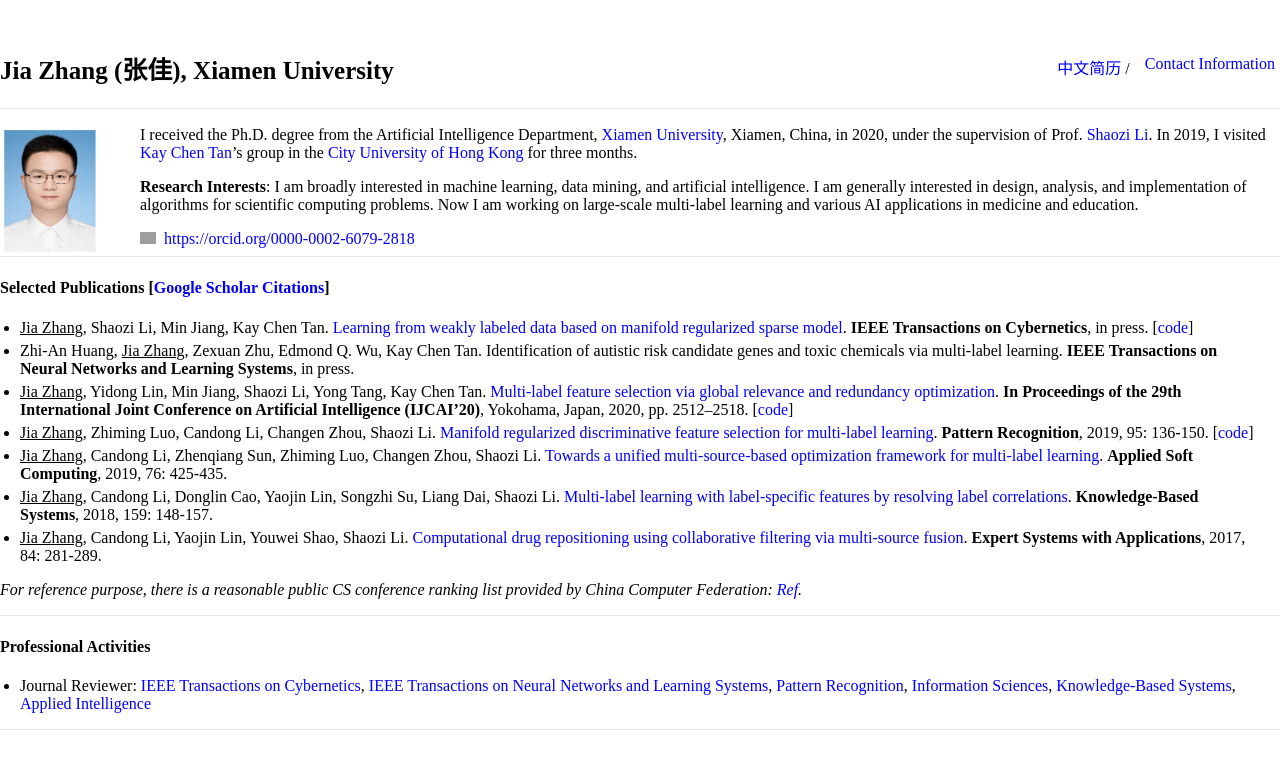
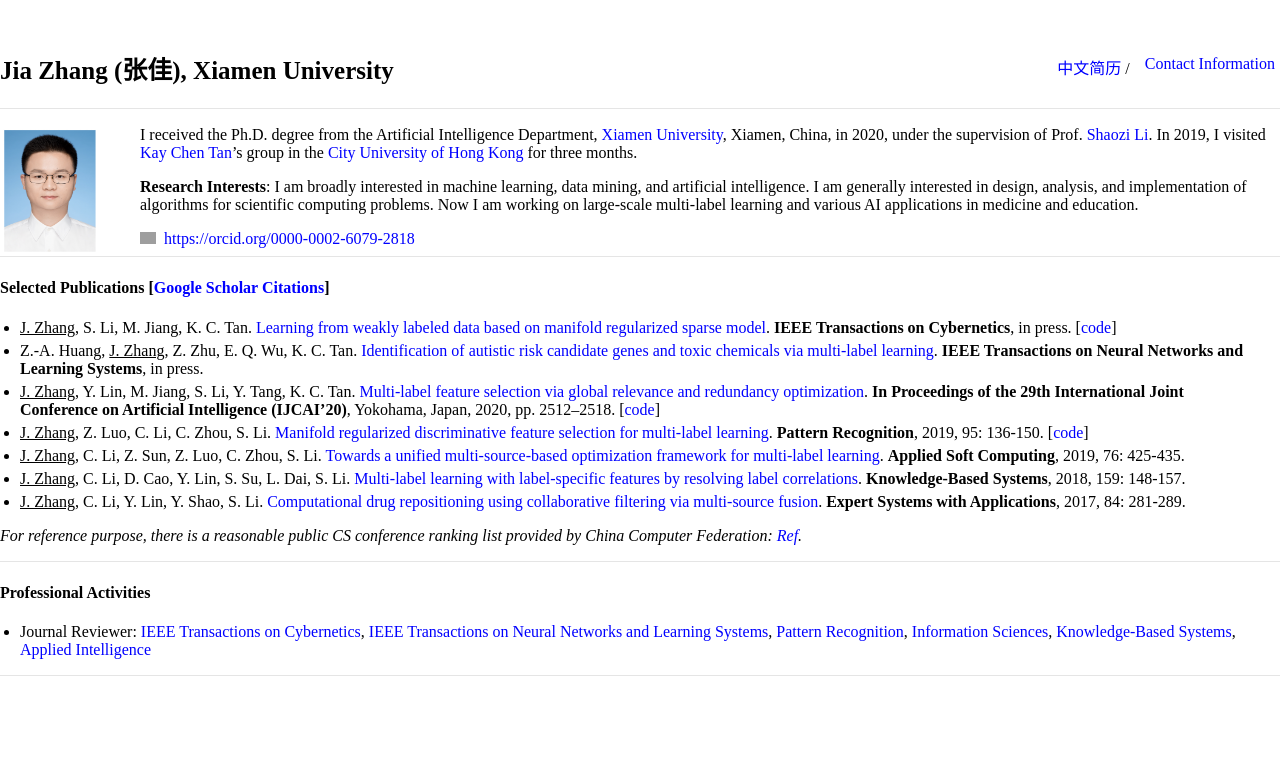
Before and after one commit to jiazhang-ml/jiazhang-ml.github.io, a Jekyll site: the page built from index.md, in a window 1280 px wide, cut to the strip 0-876 px from the top of the page. Shown: the top 769 px of the strip. Built offline with Jekyll 4.4.1, drawn with Linux system fonts in a browser that asks for light colours; grey boxes are pictures that could not be loaded.

Commit message:
Update index.md

```diff
--- a/index.md
+++ b/index.md
@@ -14,13 +14,13 @@ I received the Ph.D. degree from the Artificial Intelligence Department, [Xiamen
 ---
 
 #### Selected Publications [[Google Scholar Citations](https://scholar.google.com/citations?user=yBaTk-gAAAAJ&hl=en)]
-* <u>Jia Zhang</u>, Shaozi Li, Min Jiang, Kay Chen Tan. [Learning from weakly labeled data based on manifold regularized sparse model](09185009.pdf). **IEEE Transactions on Cybernetics**, in press. [[code](MSWL-master.zip)]
-* Zhi-An Huang, <u>Jia Zhang</u>, Zexuan Zhu, Edmond Q. Wu, Kay Chen Tan. Identification of autistic risk candidate genes and toxic chemicals via multi-label learning. **IEEE Transactions on Neural Networks and Learning Systems**, in press.
-* <u>Jia Zhang</u>, Yidong Lin, Min Jiang, Shaozi Li, Yong Tang, Kay Chen Tan. [Multi-label feature selection via global relevance and redundancy optimization](0348.pdf). **In Proceedings of the 29th International Joint Conference on Artificial Intelligence (IJCAI’20)**, Yokohama, Japan, 2020, pp. 2512–2518. [[code](GRRO-master.zip)]
-* <u>Jia Zhang</u>, Zhiming Luo, Candong Li, Changen Zhou, Shaozi Li. [Manifold regularized discriminative feature selection for multi-label learning](1-s2.0-S0031320319302341-main.pdf). **Pattern Recognition**, 2019, 95: 136-150. [[code](MDFS-master.zip)]
-* <u>Jia Zhang</u>, Candong Li, Zhenqiang Sun, Zhiming Luo, Changen Zhou, Shaozi Li. [Towards a unified multi-source-based optimization framework for multi-label learning](1-s2.0-S1568494618307051-main.pdf). **Applied Soft Computing**, 2019, 76: 425-435.
-* <u>Jia Zhang</u>, Candong Li, Donglin Cao, Yaojin Lin, Songzhi Su, Liang Dai, Shaozi Li. [Multi-label learning with label-specific features by resolving label correlations](1-s2.0-S0950705118303472-main.pdf). **Knowledge-Based Systems**, 2018, 159: 148-157.
-* <u>Jia Zhang</u>, Candong Li, Yaojin Lin, Youwei Shao, Shaozi Li. [Computational drug repositioning using collaborative filtering via multi-source fusion](1-s2.0-S0957417417303202-main.pdf). **Expert Systems with Applications**, 2017, 84: 281-289.
+* <u>J. Zhang</u>, S. Li, M. Jiang, K. C. Tan. [Learning from weakly labeled data based on manifold regularized sparse model](09185009.pdf). **IEEE Transactions on Cybernetics**, in press. [[code](MSWL-master.zip)]
+* Z.-A. Huang, <u>J. Zhang</u>, Z. Zhu, E. Q. Wu, K. C. Tan. [Identification of autistic risk candidate genes and toxic chemicals via multi-label learning](09177287.pdf). **IEEE Transactions on Neural Networks and Learning Systems**, in press.
+* <u>J. Zhang</u>, Y. Lin, M. Jiang, S. Li, Y. Tang, K. C. Tan. [Multi-label feature selection via global relevance and redundancy optimization](0348.pdf). **In Proceedings of the 29th International Joint Conference on Artificial Intelligence (IJCAI’20)**, Yokohama, Japan, 2020, pp. 2512–2518. [[code](GRRO-master.zip)]
+* <u>J. Zhang</u>, Z. Luo, C. Li, C. Zhou, S. Li. [Manifold regularized discriminative feature selection for multi-label learning](1-s2.0-S0031320319302341-main.pdf). **Pattern Recognition**, 2019, 95: 136-150. [[code](MDFS-master.zip)]
+* <u>J. Zhang</u>, C. Li, Z. Sun, Z. Luo, C. Zhou, S. Li. [Towards a unified multi-source-based optimization framework for multi-label learning](1-s2.0-S1568494618307051-main.pdf). **Applied Soft Computing**, 2019, 76: 425-435.
+* <u>J. Zhang</u>, C. Li, D. Cao, Y. Lin, S. Su, L. Dai, S. Li. [Multi-label learning with label-specific features by resolving label correlations](1-s2.0-S0950705118303472-main.pdf). **Knowledge-Based Systems**, 2018, 159: 148-157.
+* <u>J. Zhang</u>, C. Li, Y. Lin, Y. Shao, S. Li. [Computational drug repositioning using collaborative filtering via multi-source fusion](1-s2.0-S0957417417303202-main.pdf). **Expert Systems with Applications**, 2017, 84: 281-289.
 
 *For reference purpose, there is a reasonable public CS conference ranking list provided by China Computer Federation: [Ref](https://www.ccf.org.cn/Academic_Evaluation/By_category/).*
 
```
